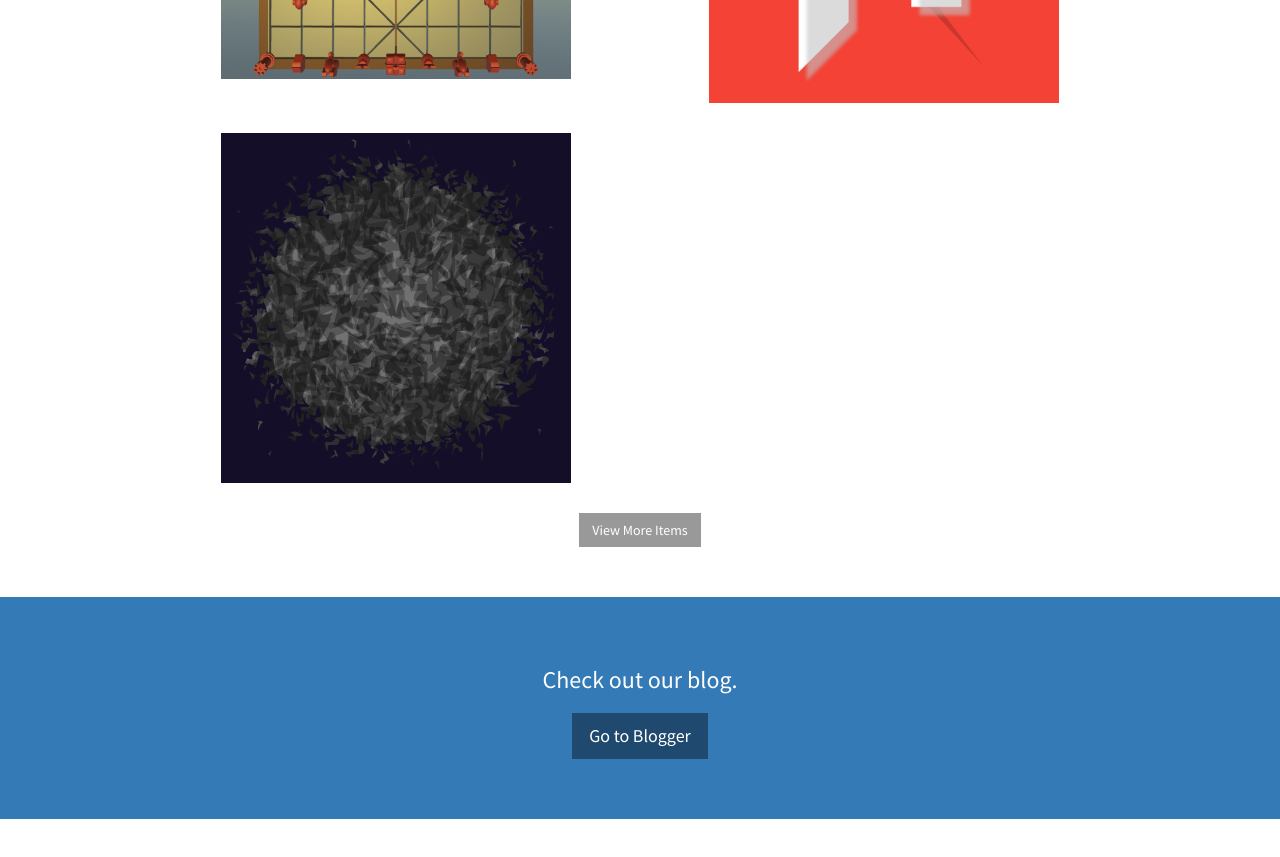
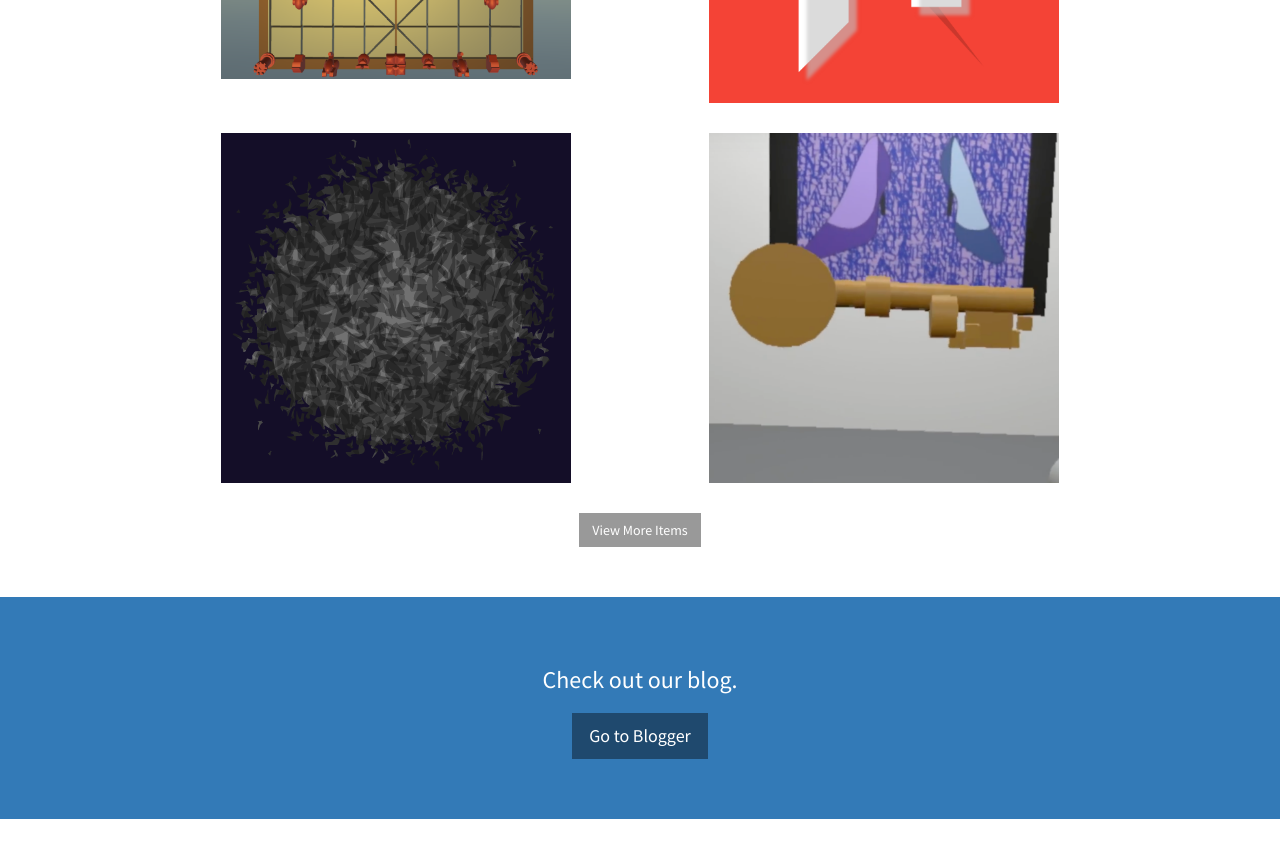
Before and after one commit to ZetaPhase/zetaphase.github.io, a plain HTML site: page index.html in a window 1280 px wide. Shown: the part 1820-2677 px from the top of the page. Drawn offline with Linux system fonts and the light colour scheme.

Commit message:
add perspective to portfolio

```diff
--- a/index.html
+++ b/index.html
@@ -200,6 +200,13 @@
                                 </a>
                             </div>
                         </div>
+                        <div class="col-md-6">
+                            <div class="portfolio-item">
+                                <a href="https://github.com/xeliot/Perspective">
+                                    <img class="img-portfolio img-responsive" src="img/PerspectiveLogo.png" height="350" width="350">
+                                </a>
+                            </div>
+                        </div>
                     </div>
                     <!-- /.row (nested) -->
                     <a href="#" class="btn btn-dark">View More Items</a>
```
